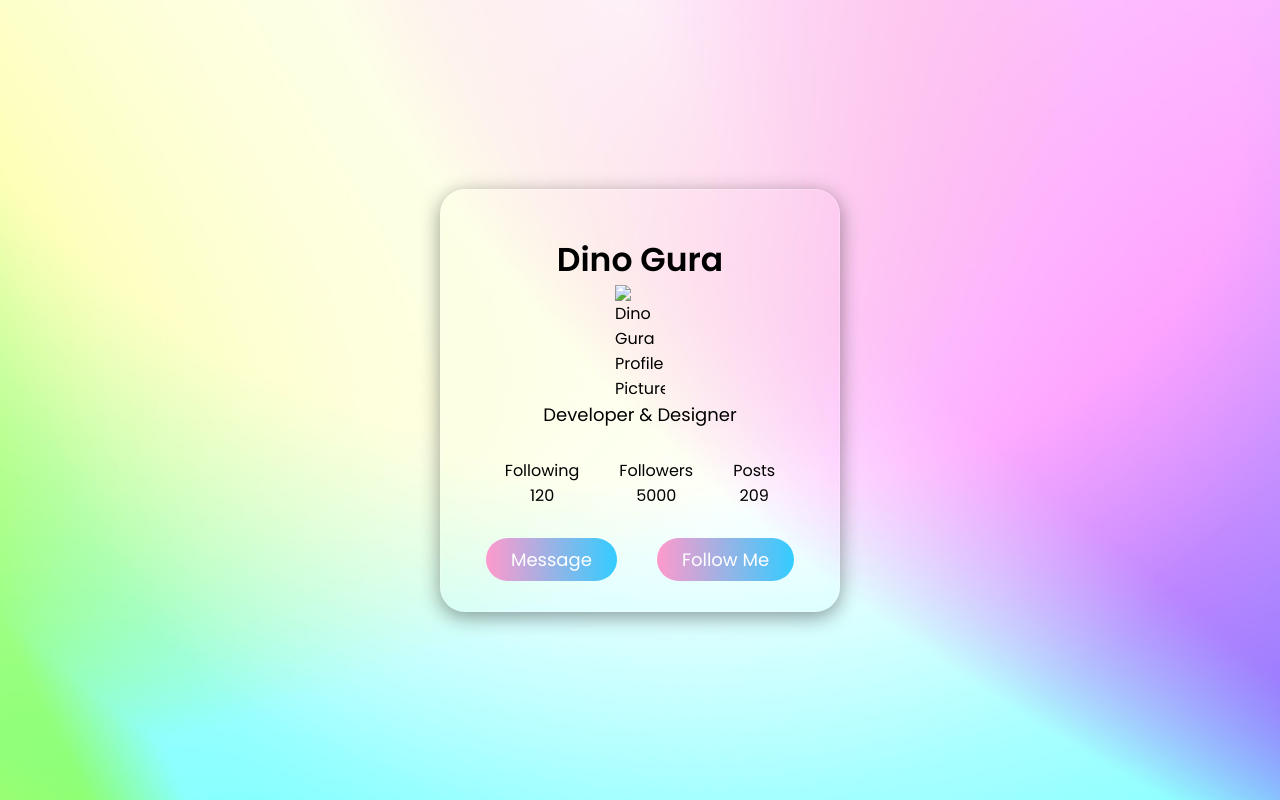
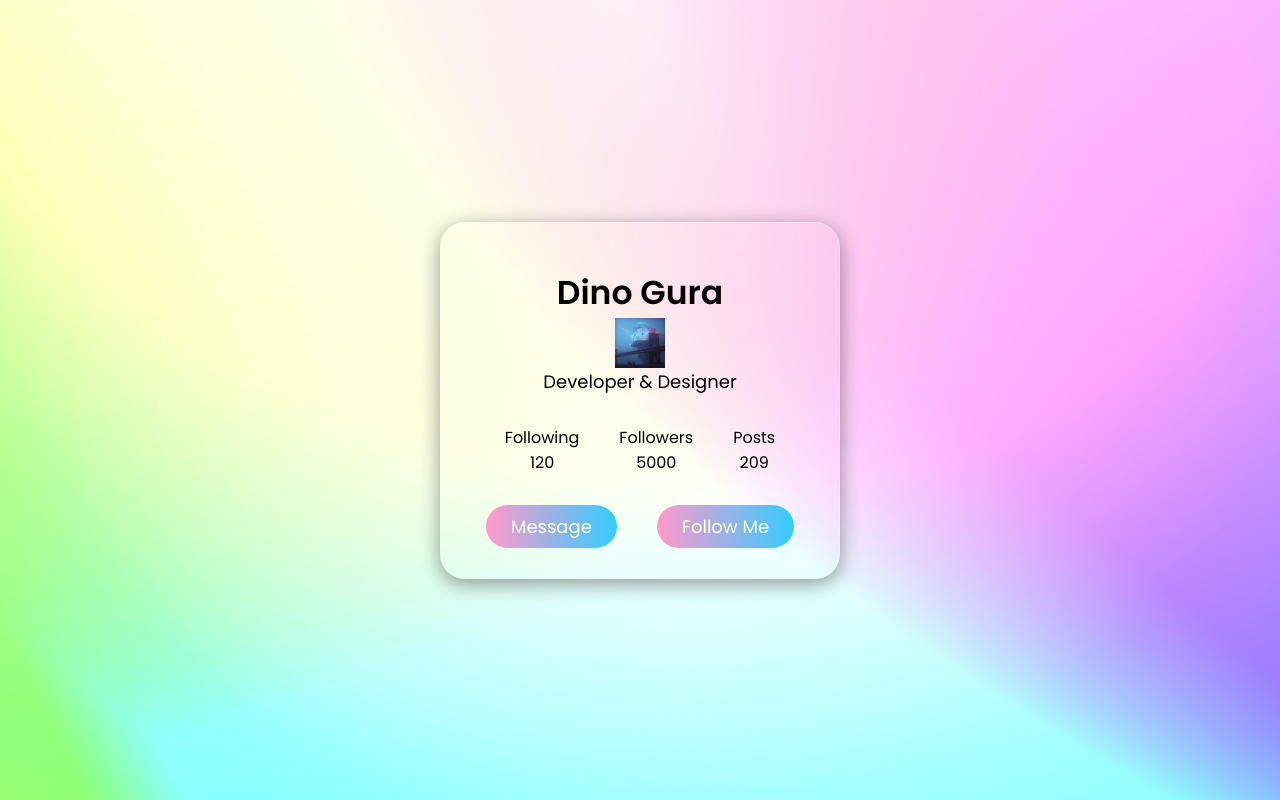
Before and after one commit to Danhsv/bai5, a plain HTML site: page index.html in a window 1280 px wide. Shown: the top 800 px of the page. Drawn offline with nearby package versions, Linux system fonts and the light colour scheme; files whose address does not match are found by name.

Commit message:
Update index.html

```diff
--- a/index.html
+++ b/index.html
@@ -13,7 +13,7 @@
             <div class="data">
                 <h2>Dino Gura</h2>
 
-                 <img src="images/gura.jpg" alt="Dino Gura Profile Picture" class="profile-picture" loading="lazy" width="50px">
+                 <img src="gura.jpg" alt="Dino Gura Profile Picture" class="profile-picture" loading="lazy" width="50px">
                 <span>Developer & Designer</span>
             </div>
 
```
